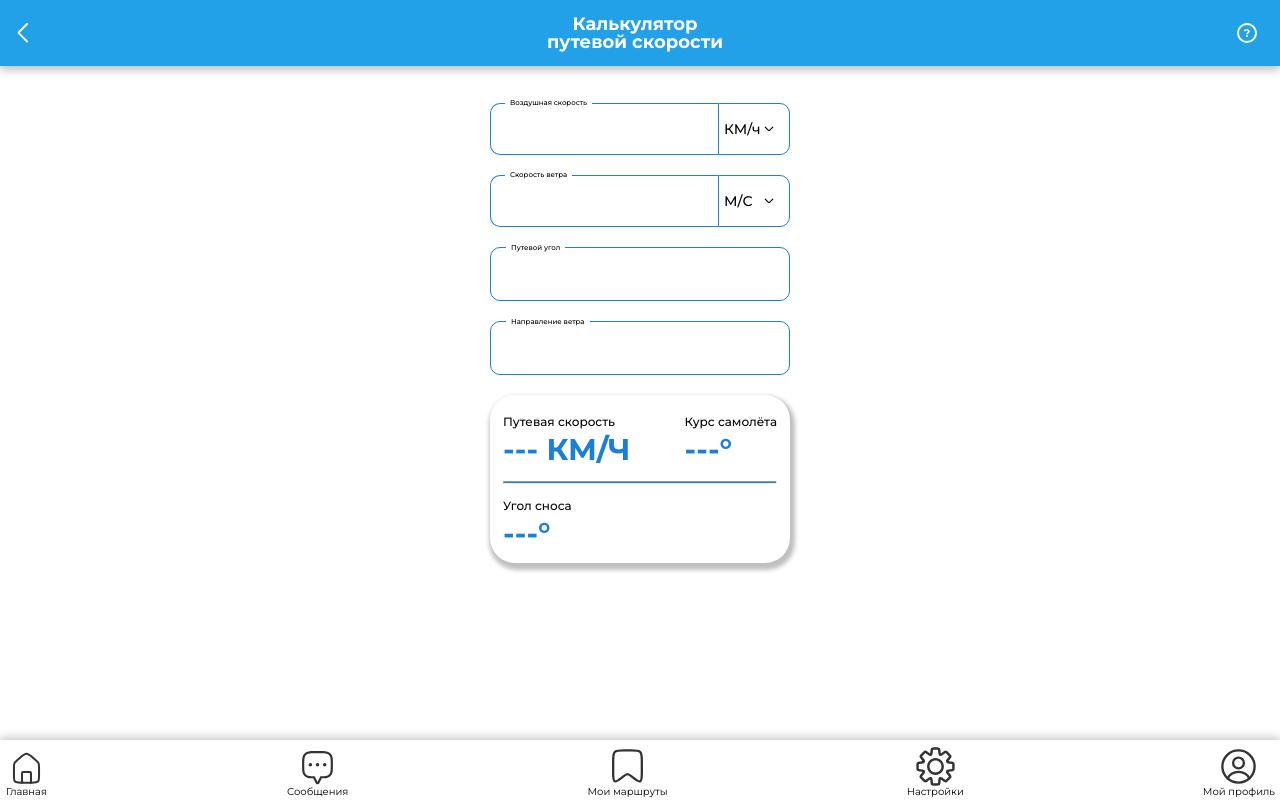
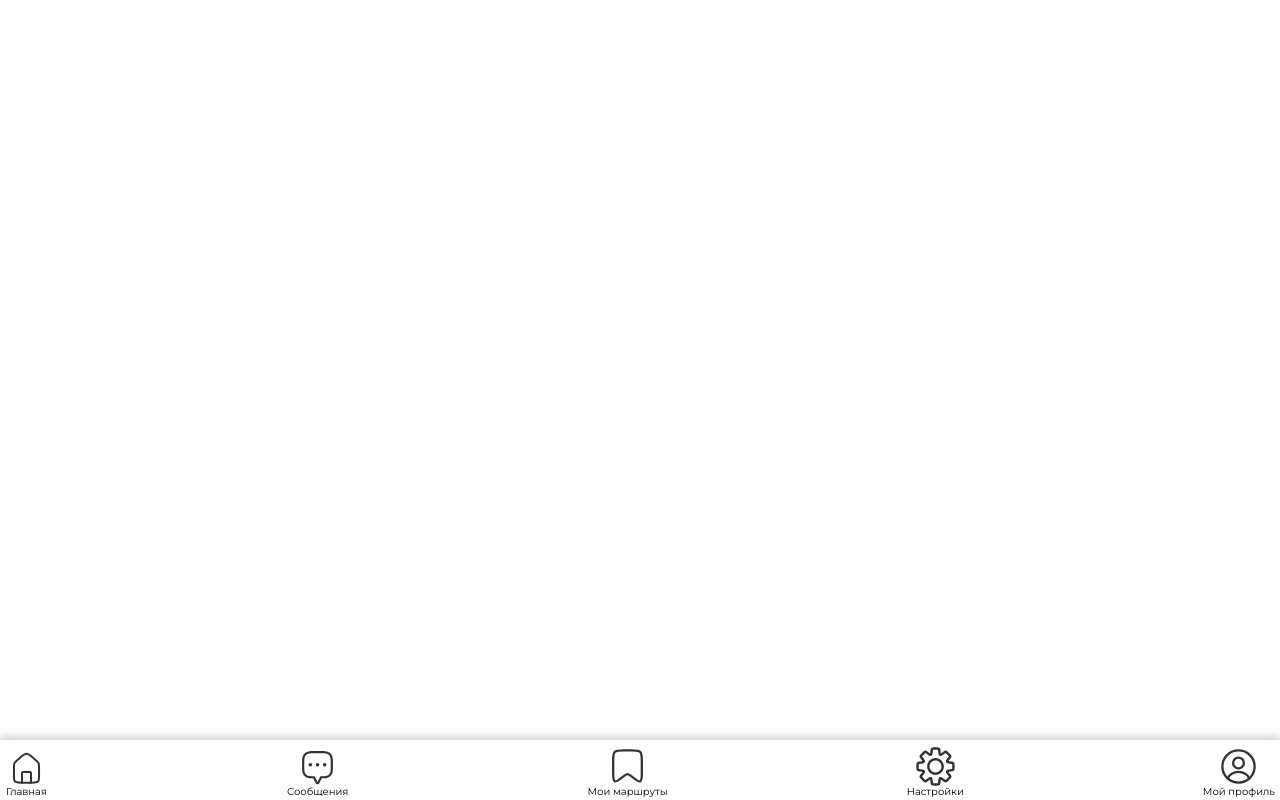
Before and after one commit to alibaysarov/navCalc, a React (Create React App) app in the folder nav-calc/: page / in a window 1280 px wide. Built offline with nearby package versions, Linux system fonts and the light colour scheme.

Commit message:
добавлен роутинг

```diff
--- a/nav-calc/package.json
+++ b/nav-calc/package.json
@@ -9,6 +9,7 @@
     "react": "^18.2.0",
     "react-dom": "^18.2.0",
     "react-router": "^6.5.0",
+    "react-router-dom": "^6.5.0",
     "react-scripts": "5.0.1",
     "sass": "^1.57.0",
     "web-vitals": "^2.1.4"
--- a/nav-calc/src/App.jsx
+++ b/nav-calc/src/App.jsx
@@ -9,87 +9,23 @@ import Result from "./components/Result";
 import HeaderBlue from "./components/HeaderBlue/index.jsx";
 import FooterNav from "./components/FooterNav/index.jsx";
 
+import {
+  createBrowserRouter,
+  RouterProvider,
+  Route,
+  Routes,
+} from "react-router-dom";
+import GroundSpeed from './pages/GroundSpeed';
 function App() {
-  const [airspeedInput,setAirSpeedInput]=React.useState({value:'',measure:'kmh'});
-  const [windSpeedInput,setWindSpeedInput]=React.useState({value:'',measure:'ms'});
-  const [course,setCourse]=React.useState('');
-  const [windDirection,setWindDirection]=React.useState('');
+
+  return (
+   <>
+   <Routes>
+
+    <Route path='/groundspeed' exact element={<GroundSpeed/>}/>
+   </Routes>
 
 
-  const airSpd={...airspeedInput}
-  const windSpd={...windSpeedInput};
-  const magnetCourse=Number(course.trim());
-  const windDir=Number(windDirection.trim());
-
-  const res=groundSpeed(airSpd,windSpd,magnetCourse,windDir)
-  console.log(res)
-
-
-
- const styles={
-  title:{
-    textTransform:'uppercase',
-    textAlign:'center'
-  }
- }
- const options=[
-  {
-    text:'КМ/ч',
-    val:'kmh'
-  },
-  {
-    text:'MPH',
-    val:'mph'
-  },
-  {
-    text:'KTS',
-    val:'kts'
-  },
- ]
- const windOptions=[
-  {
-    text:'М/С',
-    val:'ms'
-  },
-  {
-    text:'КМ/Ч',
-    val:'kmh'
-  },
-  {
-    text:'KN',
-    val:'kts'
-  },
- ]
- const pagestyles={
-  topContainer:{
-    marginTop:100+'px',
-    marginBottom:100+'px'
-  }
- }
-  return (
-   <>
-   <HeaderBlue title={'Калькулятор путевой скорости'}/>
-    <Container styles={pagestyles.topContainer}>
-
-        <Content>
-            <SelectInput
-              label='Воздушная скорость'
-              value={airspeedInput}
-              setValue={setAirSpeedInput}
-              options={options}
-
-            />
-            <SelectInput
-              label="Скорость ветра"
-              value={windSpeedInput}
-              setValue={setWindSpeedInput}
-              options={windOptions}
-            />
-            <Input label="Путевой угол" maxLength={3} value={course} setValue={setCourse}/>
-            <Input label="Направление ветра" maxLength={3} value={windDirection} setValue={setWindDirection}/>
-        </Content>
-        <Result {...res} />
-    </Container>
     <FooterNav/>
    </>
   );
--- a/nav-calc/src/components/FooterNav/index.jsx
+++ b/nav-calc/src/components/FooterNav/index.jsx
@@ -1,33 +1,39 @@
 import React from 'react';
 import NavItem from '../NavItem';
 import cl from './index.module.scss';
+import {Link} from 'react-router-dom';
 const FooterNav = () => {
 
     const menuList=[
         {
             title:'Главная',
             activeImg:'/img/menuIcons/HomeActive.svg',
-            defImg:'/img/menuIcons/Home.svg'
+            defImg:'/img/menuIcons/Home.svg',
+            link:'/'
         },
         {
             title:'Сообщения',
             activeImg:'/img/menuIcons/MessageActive.svg',
-            defImg:'/img/menuIcons/Message.svg'
+            defImg:'/img/menuIcons/Message.svg',
+            link:'/messages'
         },
         {
             title:'Мои маршруты',
             activeImg:'/img/menuIcons/BookmarkActive.svg',
-            defImg:'/img/menuIcons/Bookmark.svg'
+            defImg:'/img/menuIcons/Bookmark.svg',
+            link:'/my-routes'
         },
         {
             title:'Настройки',
             activeImg:'/img/menuIcons/SettingsActive.svg',
-            defImg:'/img/menuIcons/Settings.svg'
+            defImg:'/img/menuIcons/Settings.svg',
+            link:'/settings'
         },
         {
             title:'Мой профиль',
             activeImg:'/img/menuIcons/UserActive.svg',
-            defImg:'/img/menuIcons/User.svg'
+            defImg:'/img/menuIcons/User.svg',
+            link:'/profile'
         },
     ]
     return (
@@ -35,11 +41,11 @@ const FooterNav = () => {
             <div className={cl.navList} >
                 {
                     menuList.map((item,index)=>
+                    <Link to={item.link}>
                     <NavItem key={index+1} {...item}/>
-                // <div key={index+1} className={cl.navItem} onClick={clickHandler}>
-                // <img src={active?item.activeImg:item.defImg} width={43} height={43} alt="" />
-                // <span className={active?cl.navText+' '+cl.clicked:cl.navText}>{item.title}</span>
-                // </div>
+                    </Link>
+
+
                 )
                 }
 
--- a/nav-calc/src/components/HeaderBlue/index.jsx
+++ b/nav-calc/src/components/HeaderBlue/index.jsx
@@ -1,11 +1,14 @@
 import React from 'react';
 import Container from '../Container';
 import cl from './index.module.scss';
+import {Link} from 'react-router-dom';
 const HeaderBlue = ({title}) => {
     return (
         <header className={cl.header}>
             <div className={cl.content}>
-                <img src="/img/arrowRight.svg" width={20} height={20} alt="Назад" />
+                <Link to="/">
+                    <img src="/img/arrowRight.svg" width={20} height={20} alt="Назад" />
+                </Link>
                 <div className={cl.titleWrap}>
                 <h1 className={cl.title}>{title}</h1>
                 </div>
--- a/nav-calc/src/index.js
+++ b/nav-calc/src/index.js
@@ -2,11 +2,13 @@ import React from 'react';
 import ReactDOM from 'react-dom/client';
 import './index.scss'
 import App from './App';
-
+import {BrowserRouter} from 'react-router-dom'
 
 const root = ReactDOM.createRoot(document.getElementById('root'));
 root.render(
+  <BrowserRouter>
+    <App />
+  </BrowserRouter>
 
-    <App />
 
 );
--- a/nav-calc/src/index.scss
+++ b/nav-calc/src/index.scss
@@ -12,7 +12,9 @@ body{
     max-width: 300px;
     margin: 0 auto;
 }
-
+a{
+    text-decoration: none;
+}
 .groundSpeed{
     &Inputs{
         display: flex;
--- /dev/null
+++ b/nav-calc/src/pages/GroundSpeed.jsx
@@ -0,0 +1,96 @@
+import React from 'react';
+import Number from '../mathLogic.js';
+import {groundSpeed} from '../aeroNavLogic.js'
+import Input from '../components/Input';
+import SelectInput from "../components/SelectInput";
+import Content from "../components/Content";
+import Container from '../components/Container';
+import Result from "../components/Result";
+import HeaderBlue from '../components/HeaderBlue';
+
+const GroundSpeed = () => {
+    const [airspeedInput,setAirSpeedInput]=React.useState({value:'',measure:'kmh'});
+    const [windSpeedInput,setWindSpeedInput]=React.useState({value:'',measure:'ms'});
+    const [course,setCourse]=React.useState('');
+    const [windDirection,setWindDirection]=React.useState('');
+
+
+    const airSpd={...airspeedInput}
+    const windSpd={...windSpeedInput};
+    const magnetCourse=Number(course.trim());
+    const windDir=Number(windDirection.trim());
+
+    const res=groundSpeed(airSpd,windSpd,magnetCourse,windDir)
+    console.log(res)
+
+
+
+   const styles={
+    title:{
+      textTransform:'uppercase',
+      textAlign:'center'
+    }
+   }
+   const options=[
+    {
+      text:'КМ/ч',
+      val:'kmh'
+    },
+    {
+      text:'MPH',
+      val:'mph'
+    },
+    {
+      text:'KTS',
+      val:'kts'
+    },
+   ]
+   const windOptions=[
+    {
+      text:'М/С',
+      val:'ms'
+    },
+    {
+      text:'КМ/Ч',
+      val:'kmh'
+    },
+    {
+      text:'KN',
+      val:'kts'
+    },
+   ]
+   const pagestyles={
+    topContainer:{
+      marginTop:100+'px',
+      marginBottom:100+'px'
+    }
+   }
+    return (
+        <>
+        <HeaderBlue title={'Калькулятор путевой скорости'}/>
+          <Container styles={pagestyles.topContainer}>
+
+      <Content>
+          <SelectInput
+            label='Воздушная скорость'
+            value={airspeedInput}
+            setValue={setAirSpeedInput}
+            options={options}
+
+          />
+          <SelectInput
+            label="Скорость ветра"
+            value={windSpeedInput}
+            setValue={setWindSpeedInput}
+            options={windOptions}
+          />
+          <Input label="Путевой угол" maxLength={3} value={course} setValue={setCourse}/>
+          <Input label="Направление ветра" maxLength={3} value={windDirection} setValue={setWindDirection}/>
+      </Content>
+      <Result {...res} />
+  </Container>
+        </>
+    );
+};
+
+export default GroundSpeed;
```
Also changed, not shown: 1 other file (tests, documents, lock files or other folders).
